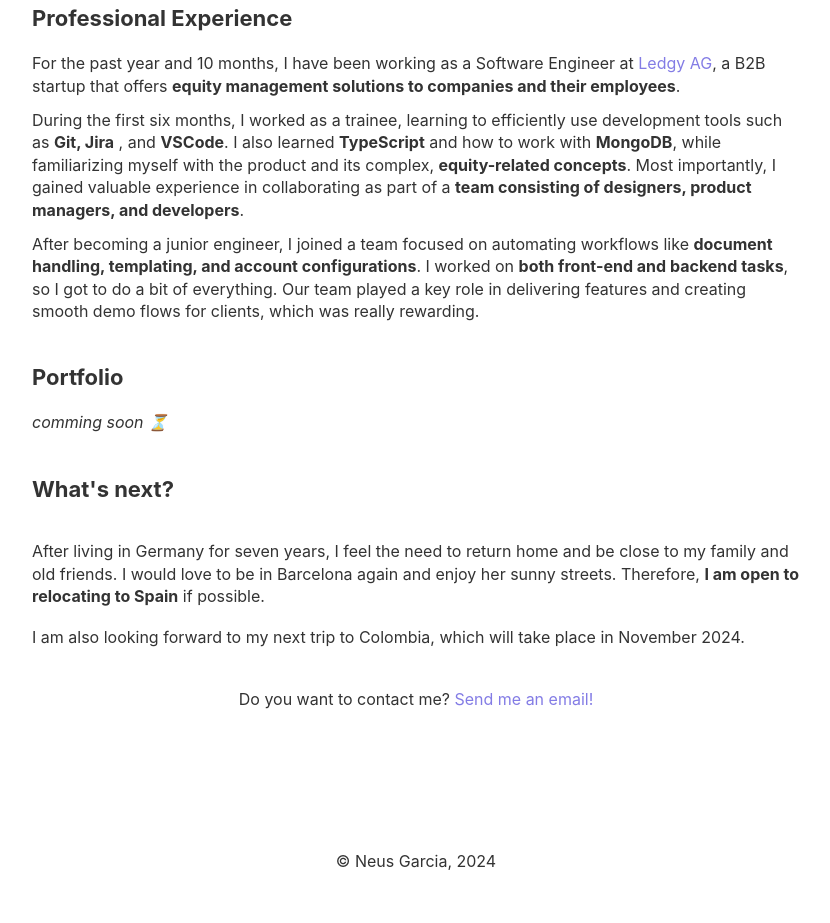
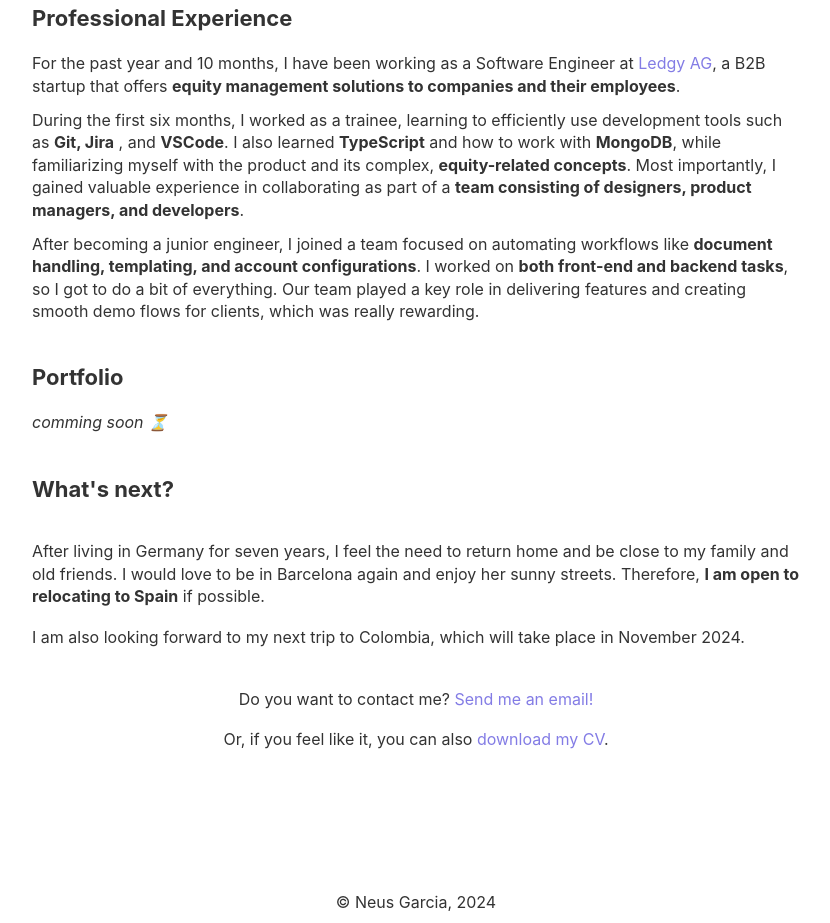
Before and after one commit to neusgp/neusgarciadev-vercel, a website: page index.html in a window 1280 px wide. Shown: the part 999-1922 px from the top of the page, without its empty margins (224-1054 px from the left). Before the commit the page ends 1882 px from the top, so only its background shows below. Drawn offline with Linux system fonts and the light colour scheme.

Commit message:
feat: add download CV functionality

```diff
--- a/index.html
+++ b/index.html
@@ -161,6 +161,12 @@
           Do you want to contact me?
           <span id="copy-email" style="color: #837ce5">Send me an email!</span>
         </p>
+        <p>
+          Or, if you feel like it, you can also
+          <a href="./documents/Neus_Garcia_Puigdollers_CV.pdf" download
+            >download my CV</a
+          >.
+        </p>
       </div>
     </div>
     <footer><span>© Neus Garcia, 2024</span></footer>
```
Also changed, not shown: 1 other file.
